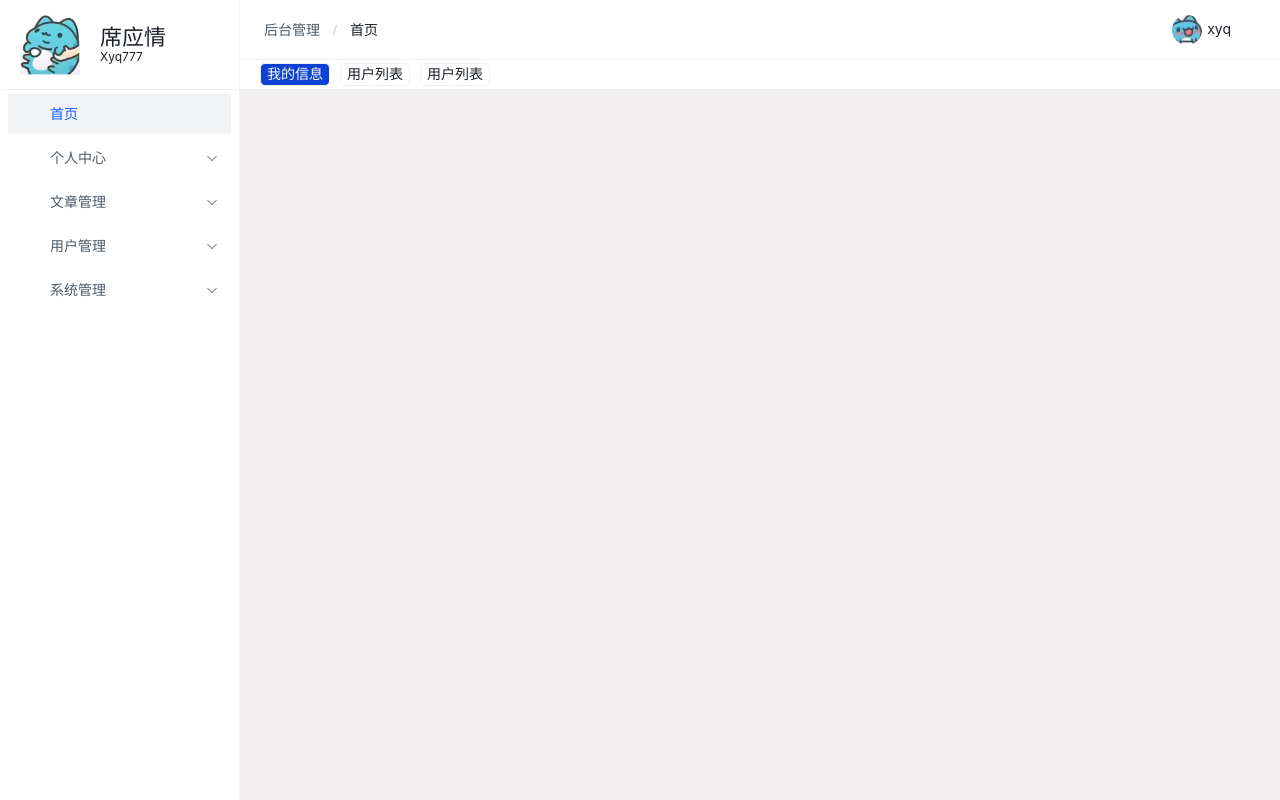
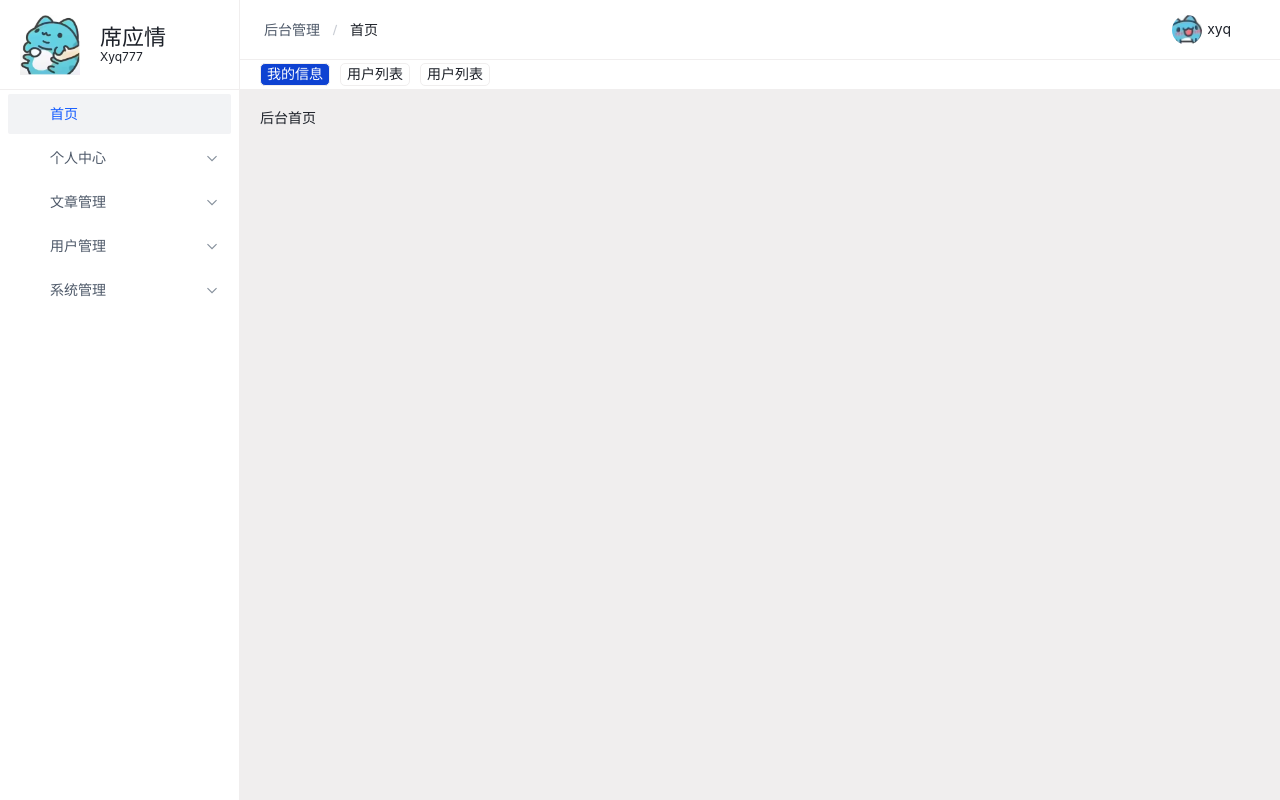
Before and after one commit to Xyq777/gvb_fe, a Vue app: page /admin in a window 1280 px wide. Built offline with nearby package versions, Linux system fonts and the light colour scheme; some icons are missing; the HTML template or start-up script is replaced by a standard one.

Commit message:
fix: 错误的提交了调试信息

```diff
--- a/src/views/admin/AdminIndex.vue
+++ b/src/views/admin/AdminIndex.vue
@@ -38,7 +38,7 @@
       <div class="gvb_head">
         <div class="gvb_bread_crumb">
           <a-breadcrumb>
-            <a-breadcrumb-item v-for="item in route.matched">{{item.meta.title}}</a-breadcrumb-item>
+            <a-breadcrumb-item v-for="item in route.matched" :key="item.name">{{item.meta.title}}</a-breadcrumb-item>
           </a-breadcrumb>
         </div>
         <div class="gvb_action_area">
@@ -69,7 +69,11 @@
         <span class="gvb_tab">用户列表</span>
       </div>
       <div class="gvb_container">
-        <div style="height: 1000px"></div>
+        <router-view v-slot="{ Component }">
+          <transition name="fade" mode="out-in">
+            <component :is="Component"></component>
+          </transition>
+        </router-view>
       </div>
     </main>
   </div>
```
